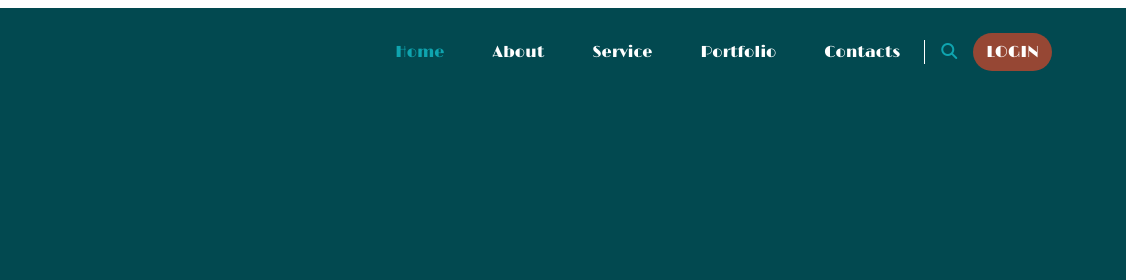
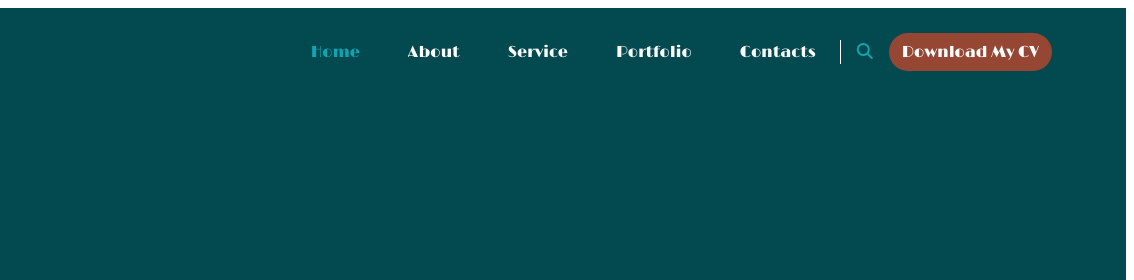
Before and after one commit to Mohamed-Silaya/Portofolio_Bootstrap, a plain HTML site: page index.html in a window 1280 px wide. Shown: the top 280 px of the page, 146-1280 px from the left. Drawn offline with nearby package versions, Linux system fonts and the light colour scheme.

Commit message:
add my cv link

```diff
--- a/index.html
+++ b/index.html
@@ -47,7 +47,7 @@
        <div class="search ps-3 pe-3 d-none d-lg-block">
         <i class="fa-solid fa-magnifying-glass"></i>
        </div>
-       <a class ="main_btn btn rounded-pill"href="#">LOGIN</a>
+       <a class ="main_btn btn rounded-pill"href="https://drive.google.com/file/d/1oSKZ7EslwKoD-K_1KFGKdz_fhFu8yzOu/view?usp=sharing"target="_blank">Download My CV</a>
       </div>
     </div>
   </nav>
```
